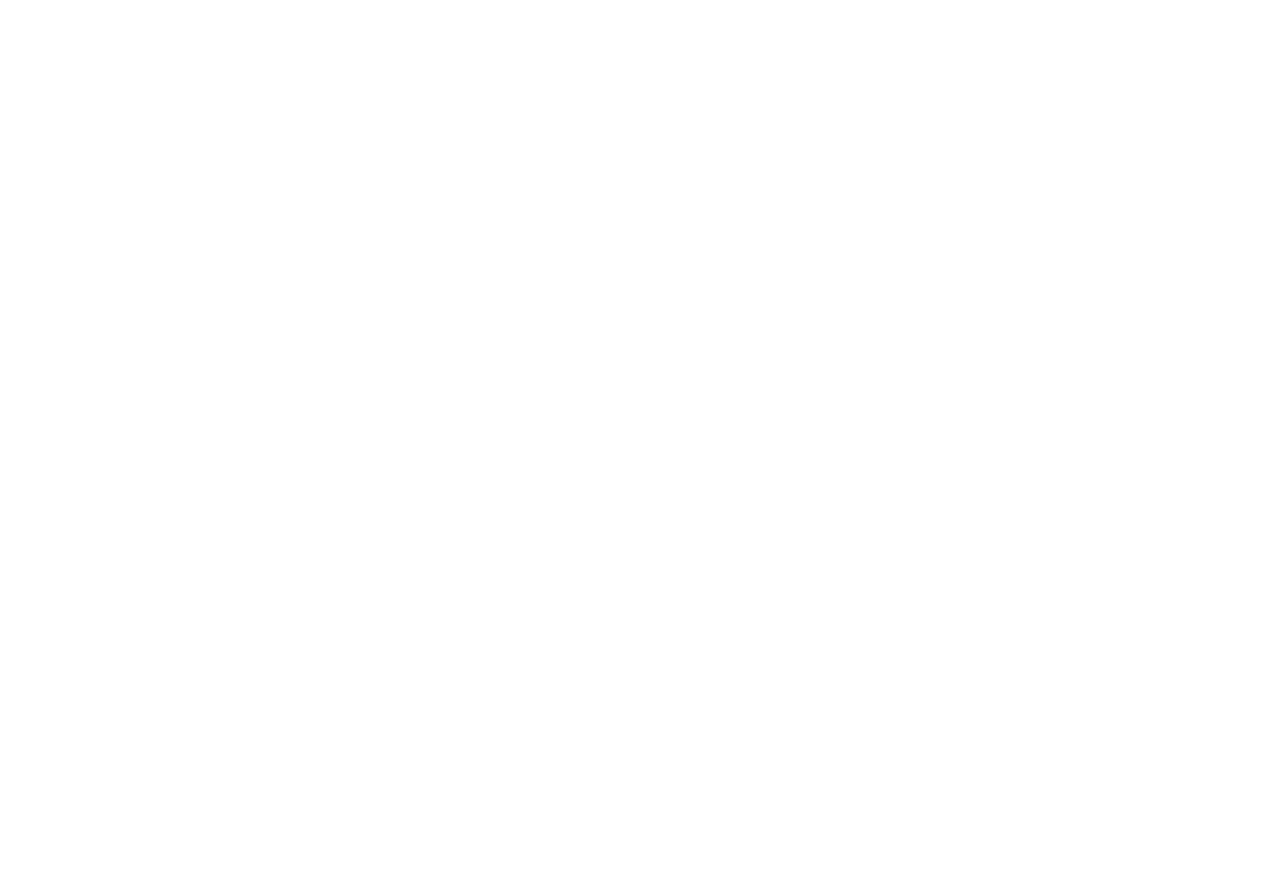
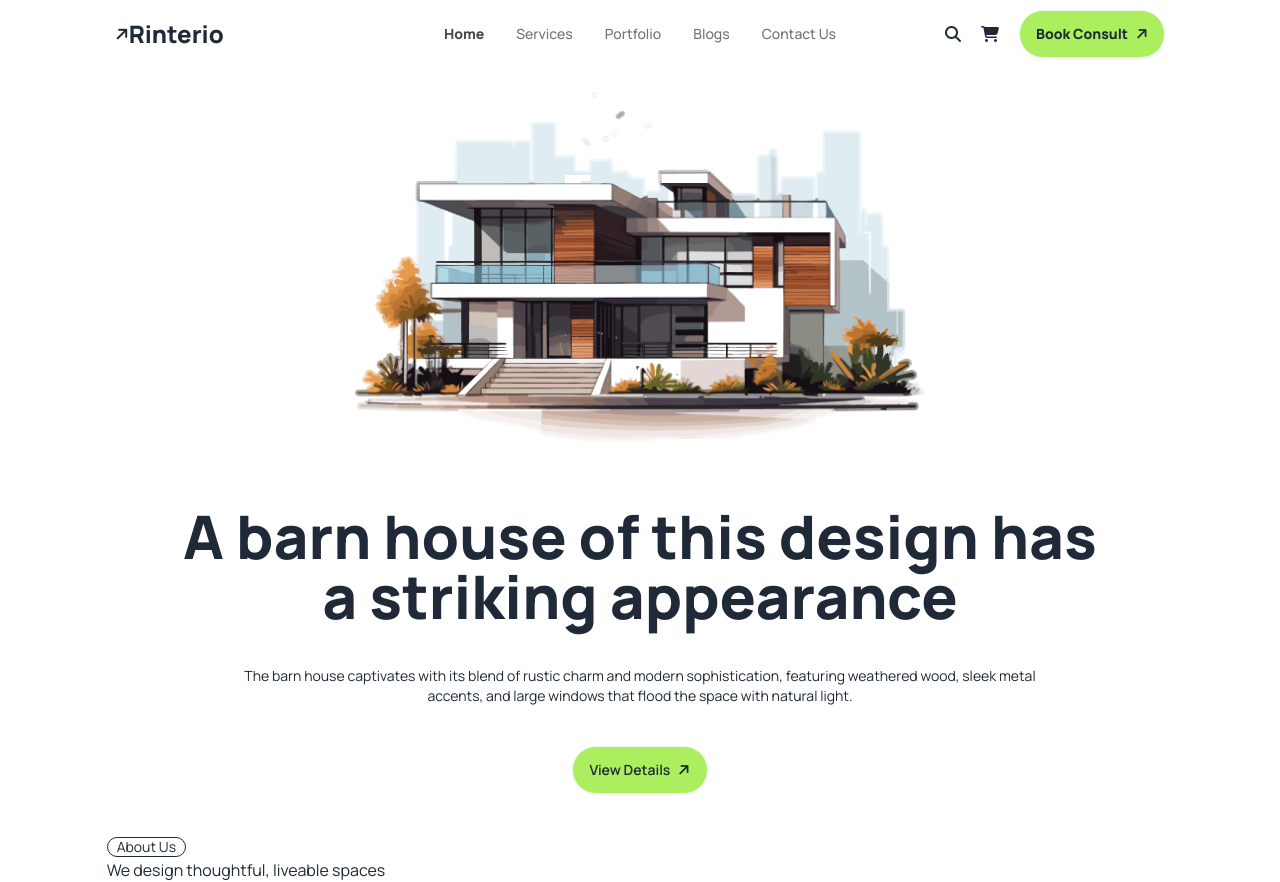
Before and after one commit to ShafatRaj/Assignment-3, a plain HTML site: page index.html in a window 1280 px wide. Before the commit the page ends 800 px from the top, so only its background shows below. Drawn offline with nearby package versions, Linux system fonts and the light colour scheme.

Commit message:
complete banner section

```diff
--- a/index.html
+++ b/index.html
@@ -1,14 +1,112 @@
 <!DOCTYPE html>
-<html lang="en">
+<html lang="en" data-theme="light">
 
 <head>
     <meta charset="UTF-8">
     <meta name="viewport" content="width=device-width, initial-scale=1.0">
     <title>Project3</title>
+    <!--DaisyUi-->
+    <link href="https://cdn.jsdelivr.net/npm/daisyui@4.12.10/dist/full.min.css" rel="stylesheet" type="text/css" />
+    <script src="https://cdn.tailwindcss.com"></script>
+    <!--Google fonts-->
+    <link rel="preconnect" href="https://fonts.googleapis.com">
+    <link rel="preconnect" href="https://fonts.gstatic.com" crossorigin>
+    <link href="https://fonts.googleapis.com/css2?family=Manrope:wght@200..800&display=swap" rel="stylesheet">
+    <!--font awesome-->
+    <script src="https://kit.fontawesome.com/a8cebee173.js" crossorigin="anonymous"></script>
+    <!--tailwind-->
+    <script src="https://cdn.tailwindcss.com"></script>
+    <script>
+        tailwind.config = {
+            theme: {
+                extend: {
+                    colors: {
+                        primary: '#494949',
+                        secondary: '#737373',
+                        button: '#ABEF5F',
+                        accent: '#ABEF5F',
+                    },
+                    fontFamily: {
+                        Manrope: 'Manrope',
+                    }
+                }
+            }
+        }
+    </script>
+
 </head>
 
-<body>
+<body class="font-Manrope">
+    <!--header section start-->
+    <header>
+        <nav class="w-10/12 mx-auto">
+            <div class="navbar">
+                <div class="navbar-start">
 
+                    <i class="fa-solid fa-arrow-right -rotate-45"></i>
+
+                    <h1 class="font-extrabold text-2xl">
+                        </i>Rinterio</h1>
+                </div>
+                <div class="navbar-center hidden lg:flex ">
+                    <ul class="menu menu-horizontal px-1 font-medium">
+                        <li class="text-primary font-extrabold"><a>Home</a></li>
+                        <li class="text-secondary"><a>Services</a></li>
+                        <li class="text-secondary"><a>Portfolio</a></li>
+                        <li class="text-secondary"><a>Blogs</a></li>
+                        <li class="text-secondary"><a>Contact Us</a></li>
+                    </ul>
+                </div>
+                <div class="dropdown">
+                    <div tabindex="0" role="button" class="btn btn-ghost lg:hidden">
+                        <i class="fa-solid fa-bars"></i>
+                    </div>
+                    <ul tabindex="0" class="menu menu-sm dropdown-content bg-base-100 rounded-box z-[1] mt-3 w-52 p-2 shadow">
+                        <li class="text-primary font-extrabold"><a>Home</a></li>
+                        <li class="text-secondary"><a>Services</a></li>
+                        <li class="text-secondary"><a>Portfolio</a></li>
+                        <li class="text-secondary"><a>Blogs</a></li>
+                        <li class="text-secondary"><a>Contact Us</a></li>
+                    </ul>
+                </div>
+                <div class="navbar-end gap-5">
+                    <i class="fa-solid fa-magnifying-glass"></i>
+                    <i class="fa-solid fa-cart-shopping"></i>
+                    <a class="btn bg-button rounded-full font-extrabold">Book Consult <i class="fa-solid fa-arrow-right -rotate-45"></i></a>
+
+                </div>
+            </div>
+        </nav>
+
+    </header>
+    <main class="justify-center">
+        <div class="flex justify-center">
+            <img class="p-6" src="assets/banner.png" alt="">
+        </div>
+        <section class="text-center py-10">
+            <div>
+                <h3 class="font-extrabold text-6xl">
+                    A barn house of this design has <br> a striking appearance
+                </h3>
+            </div>
+            <div class="py-10 text-sm">
+                <p>The barn house captivates with its blend of rustic charm and modern sophistication, featuring weathered wood, sleek metal <br> accents, and large windows that flood the space with natural light.</p>
+            </div>
+            <div><button class="btn rounded-full bg-button">View Details <i class="fa-solid fa-arrow-right -rotate-45"></i></button></div>
+        </section>
+
+        <section class="w-10/12 mx-auto">
+            <div>
+                <div class="badge badge-outline">About Us</div>
+            </div>
+            <div>
+                <h1 class=>
+                    We design thoughtful, liveable spaces
+                </h1>
+            </div>
+            <div></div>
+        </section>
+    </main>
 </body>
 
 </html>
```
Also changed, not shown: tailwind.config.js (added, +8 -0 lines).
